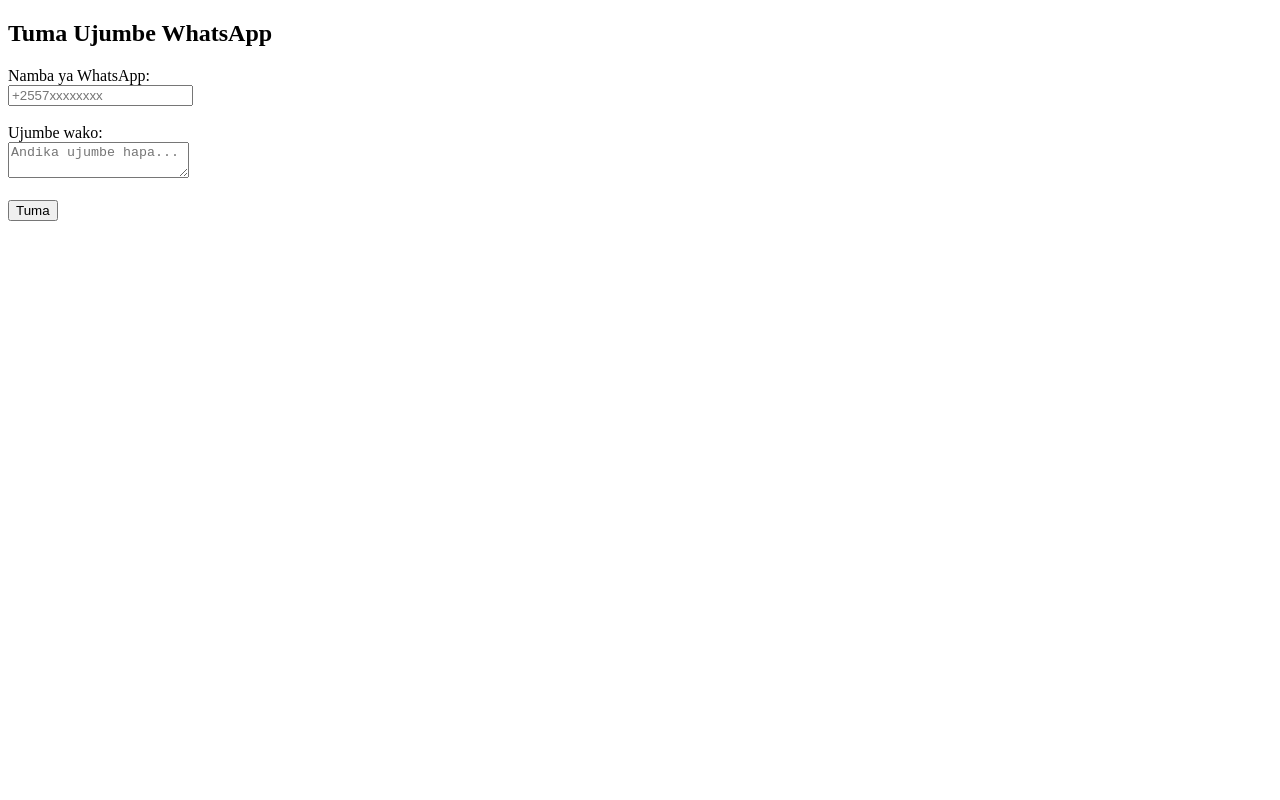
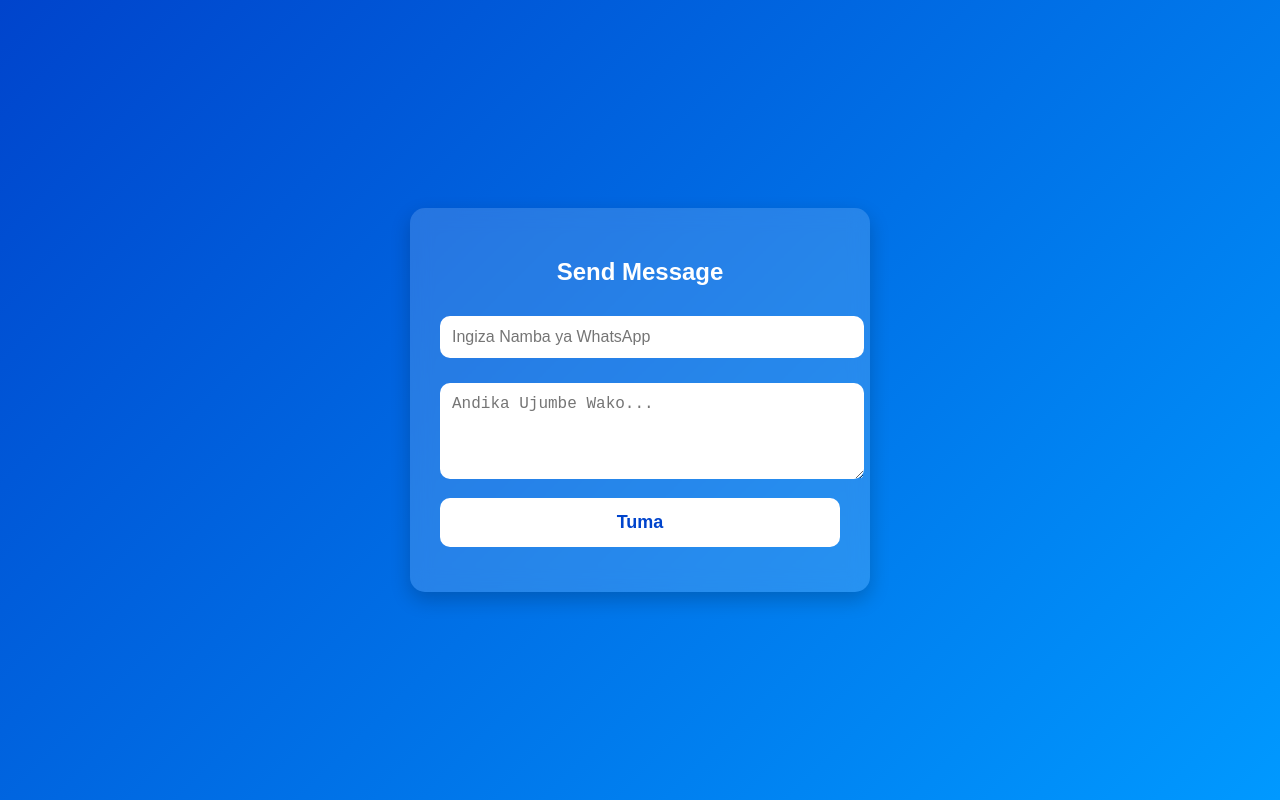
Before and after one commit to novaxmd/Bmb-OpeniAI, a plain HTML site: page index.html in a window 1280 px wide. Drawn offline with Linux system fonts and the light colour scheme.

Commit message:
Update index.html

```diff
--- a/index.html
+++ b/index.html
@@ -1,23 +1,90 @@
 <!DOCTYPE html>
-<html>
+<html lang="en">
 <head>
   <meta charset="UTF-8" />
-  <title>WhatsApp Message Sender</title>
+  <meta name="viewport" content="width=device-width, initial-scale=1.0" />
+  <title>Send Message</title>
+
+  <style>
+    body {
+      margin: 0;
+      padding: 0;
+      font-family: Arial, sans-serif;
+      background: linear-gradient(135deg, #0044cc, #0099ff);
+      height: 100vh;
+      display: flex;
+      justify-content: center;
+      align-items: center;
+      color: white;
+    }
+
+    .container {
+      background: rgba(255, 255, 255, 0.15);
+      padding: 30px;
+      width: 90%;
+      max-width: 400px;
+      border-radius: 15px;
+      backdrop-filter: blur(10px);
+      box-shadow: 0 8px 20px rgba(0,0,0,0.2);
+    }
+
+    h2 {
+      text-align: center;
+      margin-bottom: 20px;
+      font-weight: bold;
+    }
+
+    input, textarea {
+      width: 100%;
+      padding: 12px;
+      margin-top: 10px;
+      margin-bottom: 15px;
+      border: none;
+      border-radius: 10px;
+      font-size: 16px;
+    }
+
+    button {
+      width: 100%;
+      padding: 14px;
+      background: #ffffff;
+      color: #0044cc;
+      border: none;
+      border-radius: 10px;
+      font-size: 18px;
+      cursor: pointer;
+      font-weight: bold;
+      transition: 0.3s;
+    }
+
+    button:hover {
+      background: #e6e6e6;
+    }
+
+    #status {
+      margin-top: 15px;
+      text-align: center;
+      font-size: 15px;
+      font-weight: bold;
+    }
+  </style>
 </head>
+
 <body>
+  <div class="container">
+    <h2>Send Message</h2>
 
-  <h2>Tuma Ujumbe WhatsApp</h2>
+    <form id="messageForm">
+      <input type="text" id="phone" placeholder="Ingiza Namba ya WhatsApp" required />
 
-  <form id="messageForm">
-    <label>Namba ya WhatsApp:</label><br />
-    <input type="text" id="phone" placeholder="+2557xxxxxxxx" required /><br /><br />
+      <textarea id="msg" rows="4" placeholder="Andika Ujumbe Wako..." required></textarea>
 
-    <label>Ujumbe wako:</label><br />
-    <textarea id="message" placeholder="Andika ujumbe hapa..." required></textarea><br /><br />
+      <button type="submit">Tuma</button>
+    </form>
 
-    <button type="submit">Tuma</button>
-  </form>
+    <div id="status"></div>
+  </div>
 
   <script type="module" src="app.js"></script>
 </body>
-</html>
+  </html>
```
